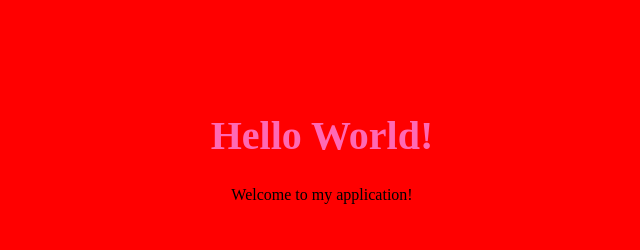
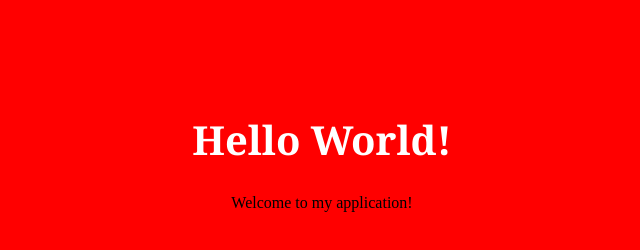
Before and after one commit to NgesiA/DevOps, a plain HTML site: page Index.html in a window 1280 px wide. Shown: the whole page, without its empty margins (318-958 px from the left). Drawn offline with Linux system fonts and the light colour scheme.

Commit message:
Sun is Out

```diff
--- a/Style.css
+++ b/Style.css
@@ -5,8 +5,9 @@ body{
     }
 
     h1{
+        font-family: Georgia, 'Times New Roman', Times, serif;
         font-size: 40px;
-        color: hotpink;
+        color: white;
 
 
     }
```
